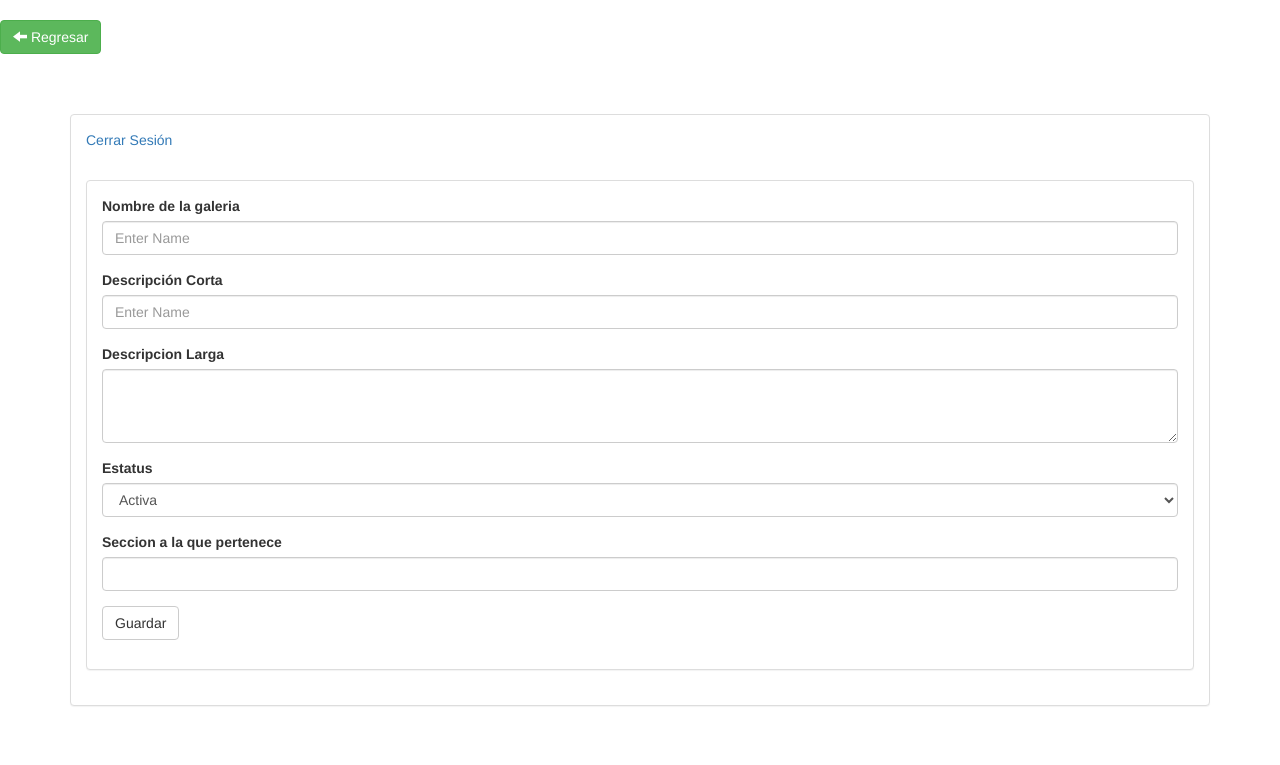
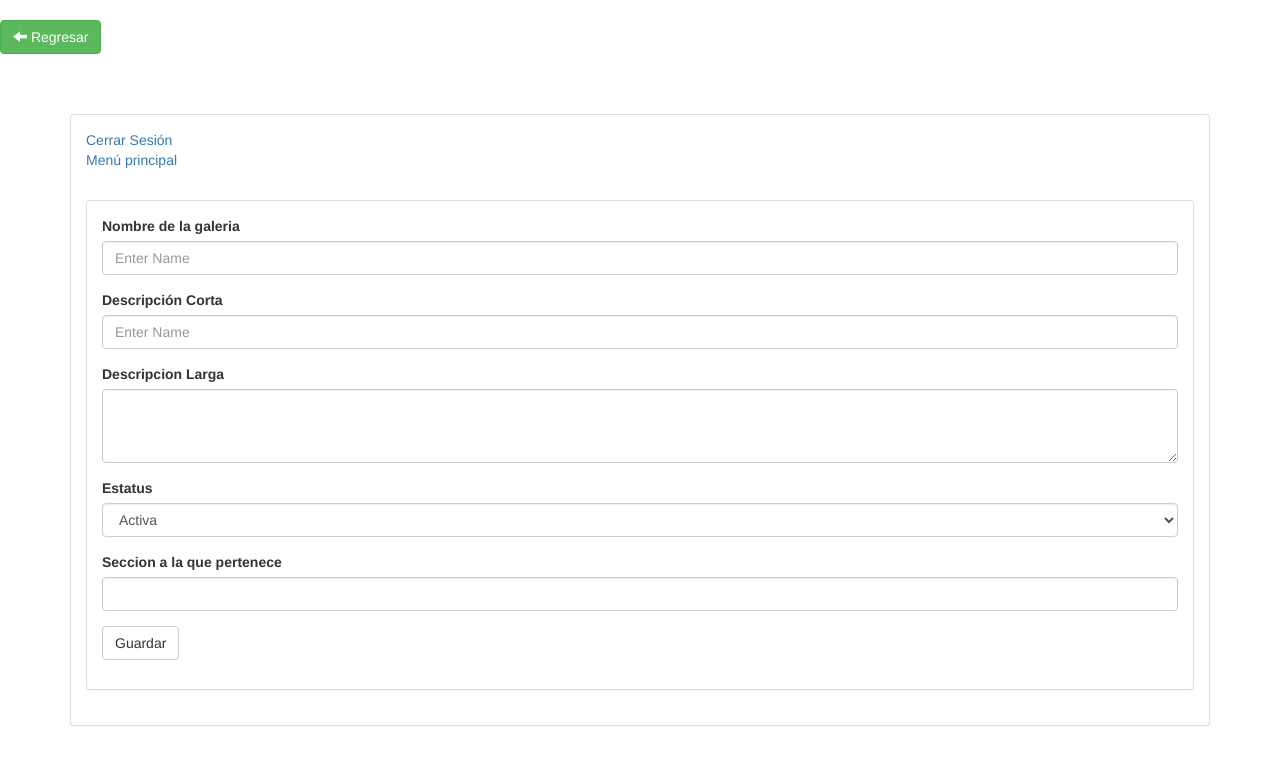
Before and after one commit to jcastroe1000/sistema_administracion, a PHP site: page /Create.php in a window 1280 px wide. Shown: the top 765 px of the page. Run offline with PHP 8.4, Linux system fonts and the light colour scheme; a user stored in the database is signed in.

Commit message:
adding label to redirect to home section

```diff
--- a/header.php
+++ b/header.php
@@ -22,3 +22,5 @@
             <div class="panel panel-default">
                 <div class="panel-body">
                     <a href="logout.php?logout">Cerrar Sesión</a>
+                    <br>
+                    <a href="Home.php">Menú principal</a>
```
